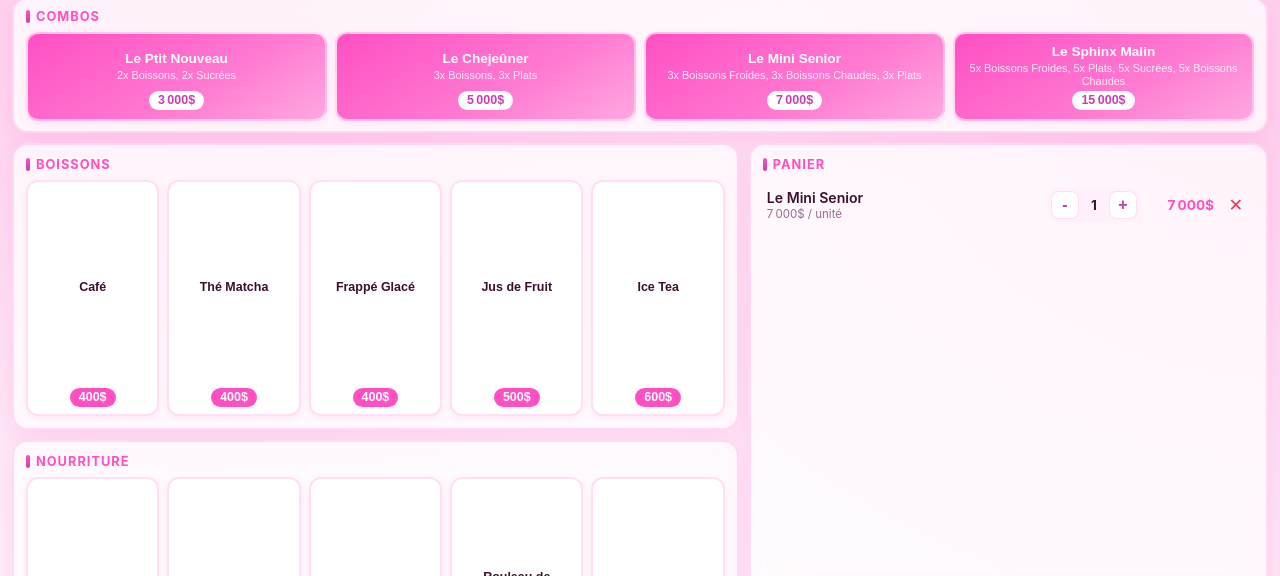
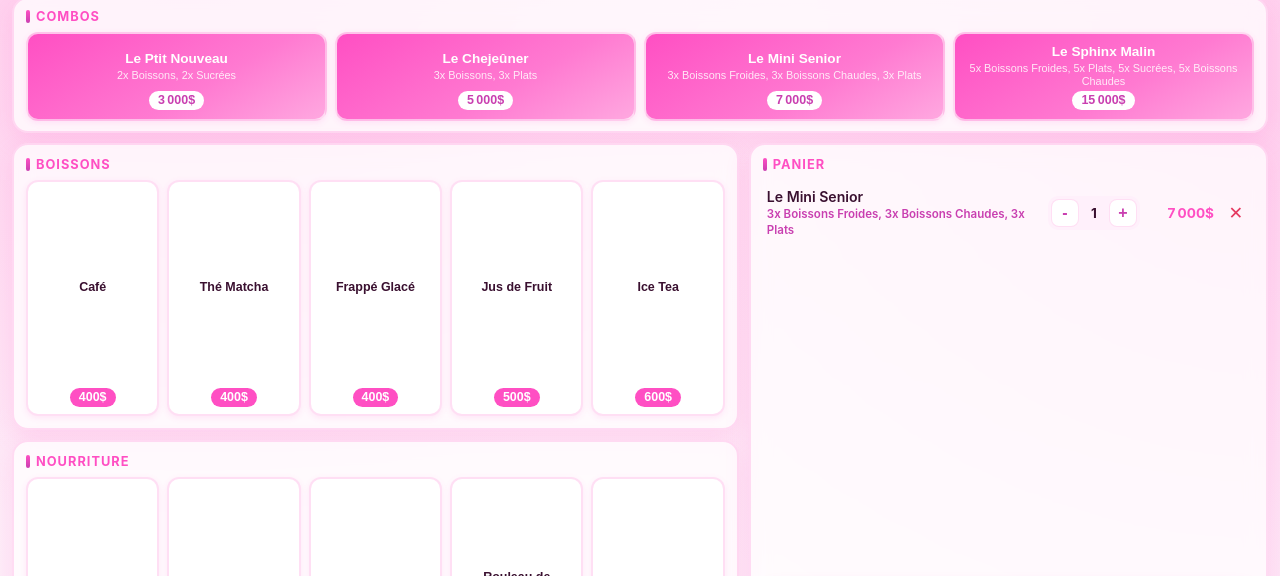
Before and after one commit to corvaelios-crypto/uwulogiciel, a plain HTML site: page index.html in a window 1280 px wide. Both pictures are taken after a click on the button 794 px from the left and 137 px from the top of the page. Shown: the part 61-637 px from the top of the page. Drawn offline with Linux system fonts and the light colour scheme.

Commit message:
Affiche le detail multiplie des combos dans le panier

```diff
--- a/index.html
+++ b/index.html
@@ -325,6 +325,14 @@
     font-weight: 400;
     margin-top: 1px;
   }
+  .cart-row .combo-detail {
+    display: block;
+    color: var(--accent-3);
+    font-size: 0.72rem;
+    font-weight: 600;
+    margin-top: 2px;
+    line-height: 1.35;
+  }
   .cart-row .qty-controls {
     display: flex;
     align-items: center;
@@ -475,10 +483,22 @@
 <script>
   const MENU = {
     combos: [
-      { name: "Le Ptit Nouveau", desc: "2x Boissons, 2x Sucrées", price: 3000 },
-      { name: "Le Chejeûner", desc: "3x Boissons, 3x Plats", price: 5000 },
-      { name: "Le Mini Senior", desc: "3x Boissons Froides, 3x Boissons Chaudes, 3x Plats", price: 7000 },
-      { name: "Le Sphinx Malin", desc: "5x Boissons Froides, 5x Plats, 5x Sucrées, 5x Boissons Chaudes", price: 15000 },
+      {
+        name: "Le Ptit Nouveau", price: 3000,
+        contents: [{ label: "Boissons", qty: 2 }, { label: "Sucrées", qty: 2 }],
+      },
+      {
+        name: "Le Chejeûner", price: 5000,
+        contents: [{ label: "Boissons", qty: 3 }, { label: "Plats", qty: 3 }],
+      },
+      {
+        name: "Le Mini Senior", price: 7000,
+        contents: [{ label: "Boissons Froides", qty: 3 }, { label: "Boissons Chaudes", qty: 3 }, { label: "Plats", qty: 3 }],
+      },
+      {
+        name: "Le Sphinx Malin", price: 15000,
+        contents: [{ label: "Boissons Froides", qty: 5 }, { label: "Plats", qty: 5 }, { label: "Sucrées", qty: 5 }, { label: "Boissons Chaudes", qty: 5 }],
+      },
     ],
     boissons: [
       { name: "Café", price: 400 },
@@ -504,13 +524,17 @@
     return n.toLocaleString('fr-FR') + '$';
   }
 
-  function addToCartDebounced(name, price) {
+  function addToCartDebounced(name, price, contents) {
     const key = name + '|' + price;
     const now = Date.now();
     if (key === lastAddKey && now - lastAddTime < 150) return;
     lastAddKey = key;
     lastAddTime = now;
-    addToCart(name, price);
+    addToCart(name, price, contents);
+  }
+
+  function contentsLabel(contents, multiplier) {
+    return contents.map(c => `${c.qty * multiplier}x ${c.label}`).join(', ');
   }
 
   function renderMenu() {
@@ -518,8 +542,8 @@
     MENU.combos.forEach(item => {
       const btn = document.createElement('button');
       btn.className = 'item-btn combo-btn';
-      btn.innerHTML = `<span class="name"><span class="title">${item.name}</span><span class="desc">${item.desc}</span></span><span class="price">${fmt(item.price)}</span>`;
-      btn.onclick = () => addToCartDebounced(item.name, item.price);
+      btn.innerHTML = `<span class="name"><span class="title">${item.name}</span><span class="desc">${contentsLabel(item.contents, 1)}</span></span><span class="price">${fmt(item.price)}</span>`;
+      btn.onclick = () => addToCartDebounced(item.name, item.price, item.contents);
       comboEl.appendChild(btn);
     });
 
@@ -561,12 +585,12 @@
     return flip;
   }
 
-  function addToCart(name, price) {
+  function addToCart(name, price, contents) {
     const existing = cart.find(c => c.name === name && c.price === price);
     if (existing) {
       existing.qty += 1;
     } else {
-      cart.push({ name, price, qty: 1 });
+      cart.push({ name, price, qty: 1, contents });
     }
     renderCart();
   }
@@ -594,8 +618,11 @@
       cart.forEach((item, index) => {
         const row = document.createElement('div');
         row.className = 'cart-row';
+        const detail = item.contents
+          ? `<span class="combo-detail">${contentsLabel(item.contents, item.qty)}</span>`
+          : `<span class="unit-price">${fmt(item.price)} / unité</span>`;
         row.innerHTML = `
-          <span class="name">${item.name}<span class="unit-price">${fmt(item.price)} / unité</span></span>
+          <span class="name">${item.name}${detail}</span>
           <span class="qty-controls">
             <button data-action="dec">-</button>
             <span>${item.qty}</span>
```
